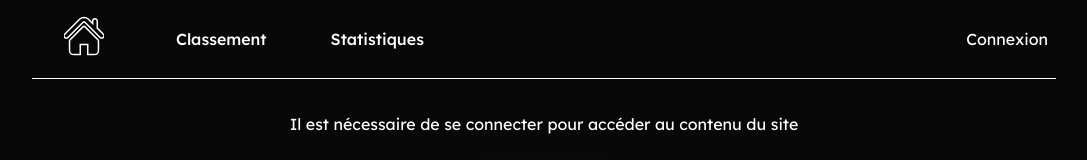
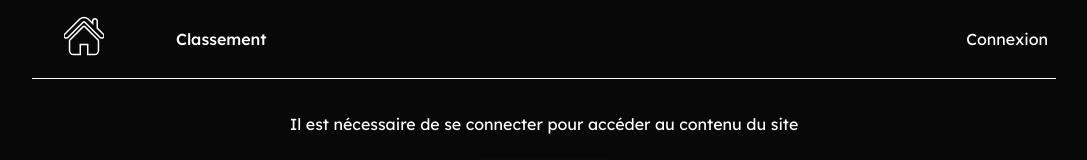
Before and after one commit to LoicSTR/joke-app, a SvelteKit app: page / in a window 1280 px wide. Shown: the top 160 px of the page, without its empty margins (96-1183 px from the left). Built offline with nearby package versions, Linux system fonts and the light colour scheme; no server answers.

Commit message:
Gestion des statistiques si pas de connexion

```diff
--- a/src/routes/+layout.svelte
+++ b/src/routes/+layout.svelte
@@ -24,10 +24,10 @@
 			<li>
 				<a href="/classement" class:current={current === '/classement'}>Classement</a>
 			</li>
-			<li>
-				<a href="/statistiques" class:current={current === '/statistiques'}>Statistiques </a>
-			</li>
 			{#if data.user}
+				<li>
+					<a href="/statistiques" class:current={current === '/statistiques'}>Statistiques </a>
+				</li>
 				<li>
 					<a href="/collection" class:current={current === '/collection'}
 						>Ma collection {nbInMyCollection}</a
```
